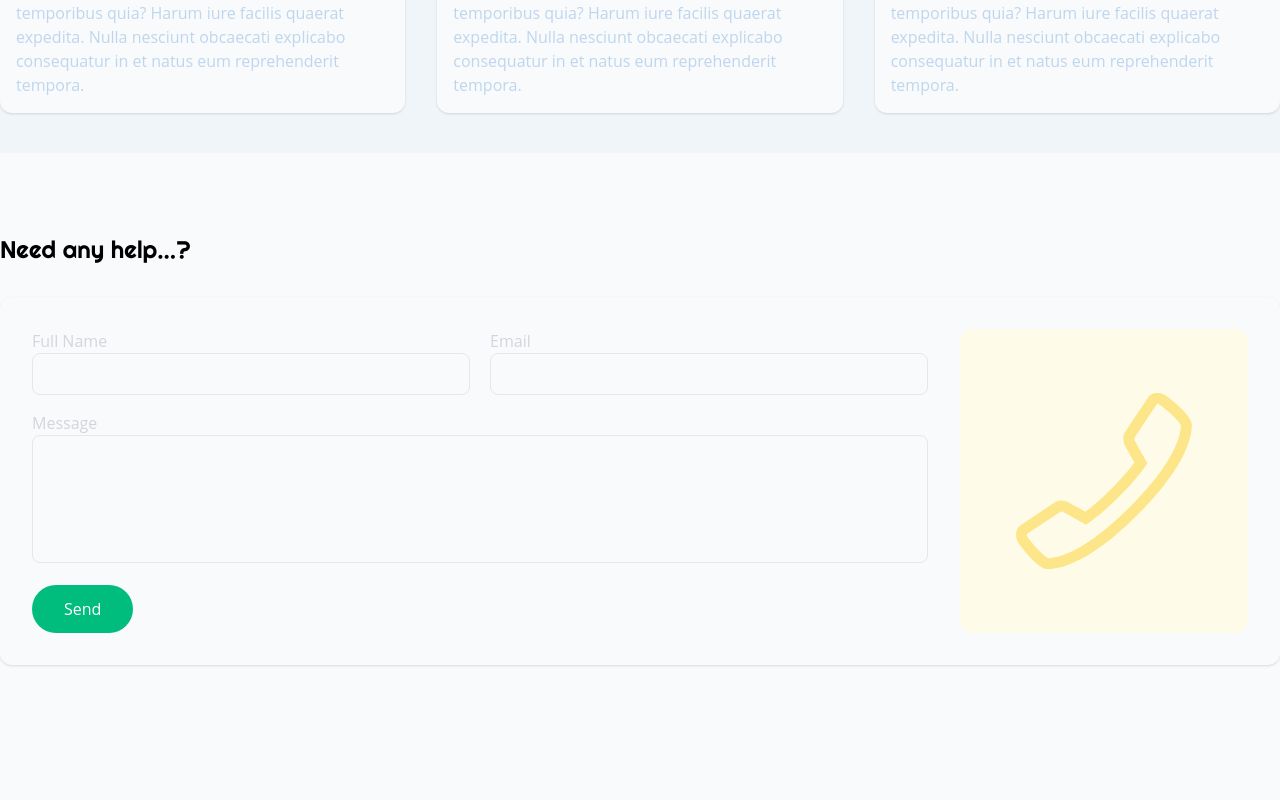
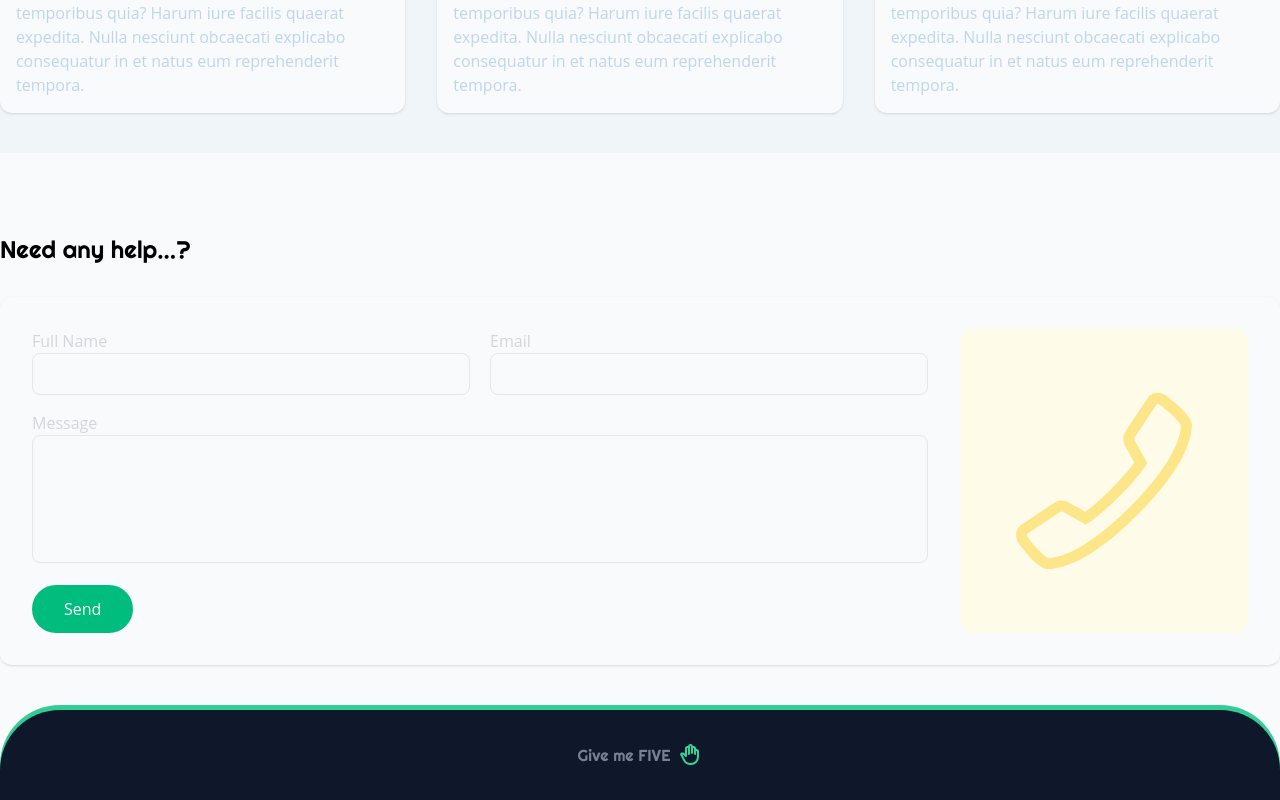
Before and after one commit to NimaRahimiJahandide/tesmino, a Vue app: page / in a window 1280 px wide. Shown: the part 2779-3579 px from the top of the page. Before the commit the page ends 3484 px from the top, so only its background shows below. Built offline with nearby package versions, Linux system fonts and the light colour scheme; the HTML template or start-up script is replaced by a standard one.

Commit message:
footer section

```diff
--- /dev/null
+++ b/src/components/FooterComponent.vue
@@ -0,0 +1,13 @@
+<template>
+  <div>
+
+    <div class="bg-[#32cd95] rounded-t-[60px] relative overflow-hidden">
+      <div class="h-[95px] flex items-end">
+       <div class="bg-[#0f172a] font-Righteous text-[#768194] rounded-t-[60px] h-[90px] w-full flex gap-2 justify-center items-center">
+        Give me FIVE
+        <img src="/icons/give-hand.svg" alt="give-hand">
+       </div>
+      </div>
+    </div>
+  </div>
+</template>
--- a/src/views/Home.vue
+++ b/src/views/Home.vue
@@ -4,6 +4,7 @@ import HeroSection from '@/components/HeroSection.vue'
 import KnowleducationSection from "@/components/KnowleducationSection.vue"
 import OurCourses from "@/components/OurCourses.vue"
 import ContactUs from '@/components/ContactUs.vue';
+import FooterComponent from '@/components/FooterComponent.vue';
 </script>
 
 <template>
@@ -19,5 +20,8 @@ import ContactUs from '@/components/ContactUs.vue';
       <OurCourses />
       <ContactUs />
     </main>
+    <footer>
+      <FooterComponent/>
+    </footer>
   </div>
 </template>
```
Also changed, not shown: public/icons/give-hand.svg (added).
